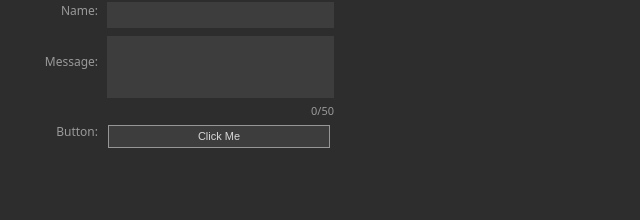
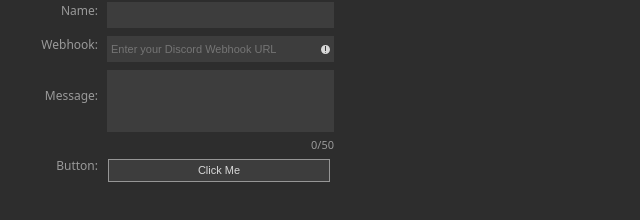
Before and after one commit to logicallysound/streamdeck-discord-message, a plain HTML site: page Sources/net.logicallysound.discordmessage.sdPlugin/propertyinspector/index.html in a window 1280 px wide. Shown: the whole page, without its empty margins (0-640 px from the left). Drawn offline with Linux system fonts and the light colour scheme.

Commit message:
Add a required text field for Discord webhook URL.

```diff
--- a/Sources/net.logicallysound.discordmessage.sdPlugin/propertyinspector/index.html
+++ b/Sources/net.logicallysound.discordmessage.sdPlugin/propertyinspector/index.html
@@ -27,6 +27,13 @@
                 <input id="mynameinput" class="sdpi-item-value" type="text" value="" />
              </div>
 
+             <div class="sdpi-item">
+                 <div class="sdpi-item-label">Webhook</div>
+                 <input id="discordwebhook" class="sdpi-item-value" type="text"
+                    placeholder="Enter your Discord Webhook URL" value=""
+                    required />
+              </div>
+
             <div type="textarea" class="sdpi-item">
                 <div class="sdpi-item-label up20" data-localize="Message">Message</div>
                 <div class="sdpi-item-value textarea">
```
Also changed, not shown: 1 other file.
